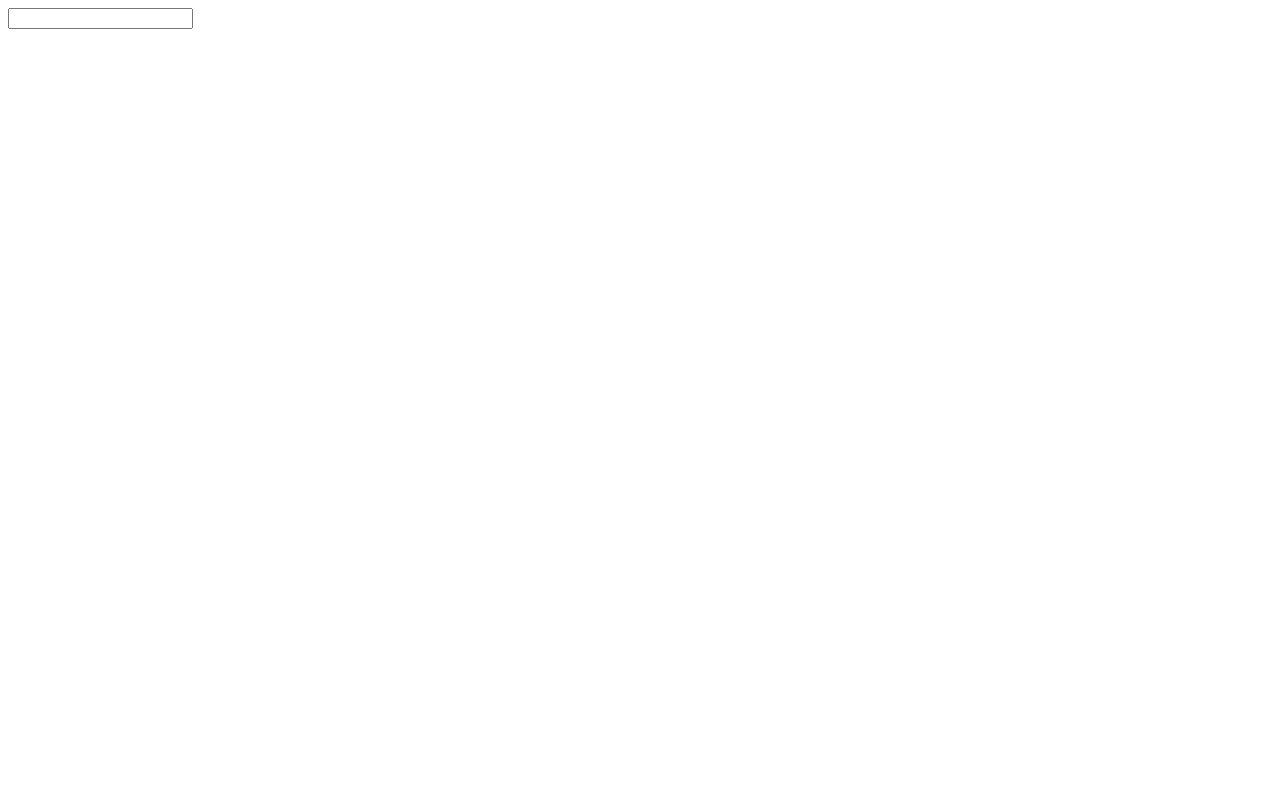
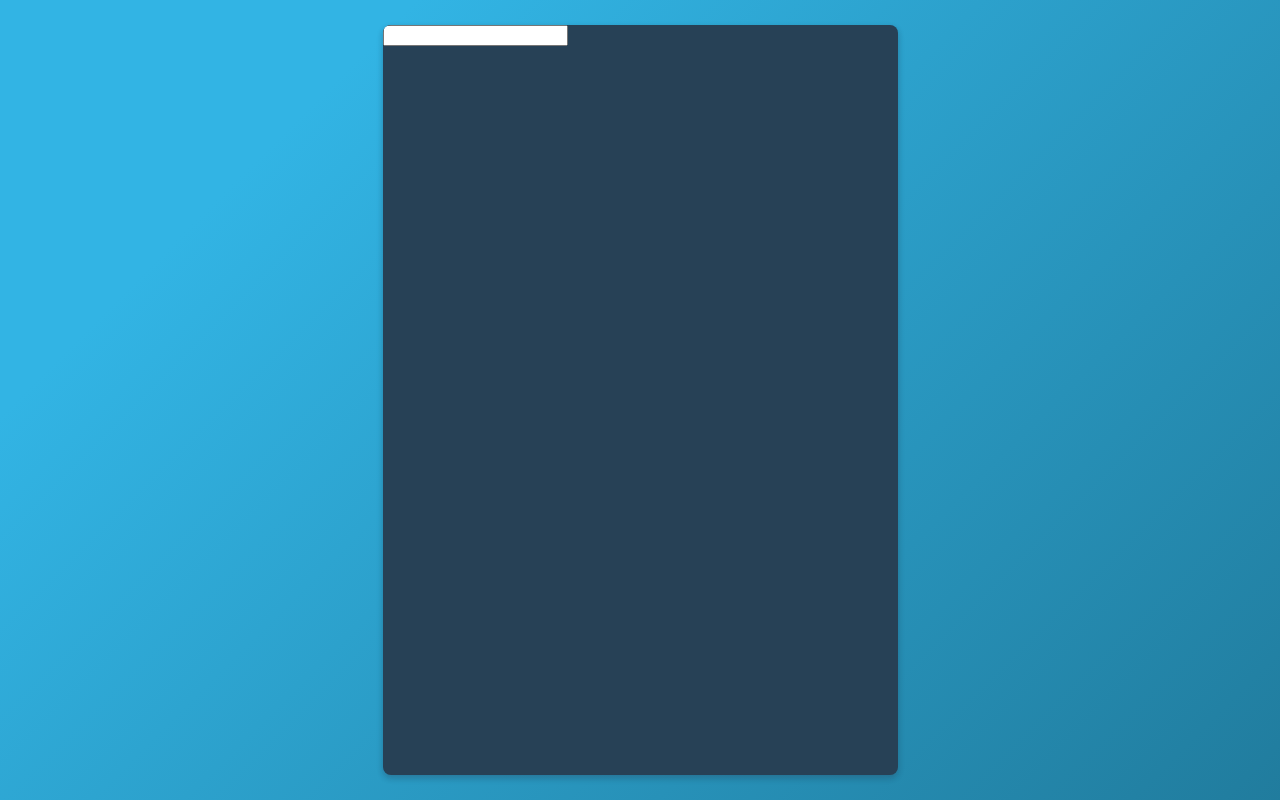
Before and after one commit to JesseSDevaney/javascript-calculator, a React (Create React App) app: page / in a window 1280 px wide. Built offline with nearby package versions, Linux system fonts and the light colour scheme.

Commit message:
Designed Main Component

```diff
--- a/public/index.html
+++ b/public/index.html
@@ -3,6 +3,11 @@
     <head>
         <meta charset="utf-8" />
         <link rel="icon" href="%PUBLIC_URL%/favicon.ico" />
+        <link
+            href="https://fonts.googleapis.com/css?family=Lato:500"
+            rel="stylesheet"
+            type="text/css"
+        />
         <meta name="viewport" content="width=device-width, initial-scale=1" />
         <meta
             name="description"
--- a/src/App.js
+++ b/src/App.js
@@ -1,5 +1,5 @@
 import React from "react";
-import { evaluate } from 'mathjs'
+import { evaluate, round } from 'mathjs'
 import './App.scss';
 
 const DEFAULT_CALCULATION = {
@@ -8,7 +8,7 @@ const DEFAULT_CALCULATION = {
   result: ""
 }
 
-const isDiff = (obj1, obj2) => {
+const isDifferent = (obj1, obj2) => {
   const obj1Keys = Object.keys(obj1);
   const obj2Keys = Object.keys(obj2);
 
@@ -34,6 +34,7 @@ const shouldCaptureKey = (key) => {
   return !ignoreList.includes(key);
 }
 
+
 class App extends React.Component {
   constructor(){
     super();
@@ -41,7 +42,6 @@ class App extends React.Component {
       calculation: DEFAULT_CALCULATION,
       cursorIndex: 0,
       variables: {},
-      menuToggled: false,
       isInputUnfocused: true
     };
 
@@ -61,7 +61,7 @@ class App extends React.Component {
   }
 
   componentWillUnmount(){
-    document.addEventListener("keydown", this.handleUnfocusedInput);
+    document.removeEventListener("keydown", this.handleUnfocusedInput);
   }
 
   executeExpression(){
@@ -71,17 +71,16 @@ class App extends React.Component {
 
     try {
       result = evaluate(expression, variablesAfter);
-    }
-    catch {
-      this.throwMalformedError();
-    }
-
-    if (isDiff(variables, variablesAfter)){
+      if (isDifferent(variables, variablesAfter)){
         this.updateVariables(variablesAfter);
       }
-
       if (result !== "") {
         this.updateResult(result);
+      }
+    }
+    catch (error) {
+      console.error(error);
+      this.throwMalformedError();
     }
   }
 
@@ -91,9 +90,10 @@ class App extends React.Component {
 
   handleUnfocusedInput(event){
     const key = event.key;
-    let { isInputUnfocused } = this.state;
+    let { calculation: { result }, isInputUnfocused } = this.state;
 
     if (key === "Enter") {
+      document.getElementById("input").blur();
       this.executeExpression();
     }
     else if (shouldCaptureKey(key) && isInputUnfocused){
@@ -102,7 +102,11 @@ class App extends React.Component {
 
       switch(key){
         case "Backspace":
-          if (cursorIndex !== 0){
+          if (result !== ""){
+            this.updateCursorIndex(0);
+            this.updateExpression("");
+          }
+          else if (cursorIndex !== 0){
             newExpression = expression.slice(0, cursorIndex - 1) + expression.slice(cursorIndex);
             this.updateCursorIndex(cursorIndex - 1);
             this.updateExpression(newExpression);
@@ -127,10 +131,10 @@ class App extends React.Component {
           this.updateResult("");
           break;
         case "Home":
-            this.setState({cursorIndex: 0});
+          this.updateCursorIndex(0);
           break;
         case "End":
-            this.setState({cursorIndex: expression.length});
+          this.updateCursorIndex(expression.length);
           break;
         default:
           newExpression = expression.slice(0, cursorIndex) + key + expression.slice(cursorIndex)
@@ -142,8 +146,8 @@ class App extends React.Component {
   }
 
   throwMalformedError(){
-    this.setState(state => {
-      const oldCalculation = state.calculation;
+    this.setState(prevState => {
+      const oldCalculation = prevState.calculation;
       const calculationUpdate = {
         isMalformed: true
       };
@@ -169,16 +173,16 @@ class App extends React.Component {
   }
 
   updateFocus(event){
-    this.setState(state => ({
+    this.setState(prevState => ({
       cursorIndex: event.target.selectionStart,
-      isInputUnfocused: !state.isInputUnfocused
+      isInputUnfocused: !prevState.isInputUnfocused
     }));
   }
 
   updateResult(result){
     // called on a successfully executed expression
-    this.setState(state => {
-      const oldCalculation = state.calculation;
+    this.setState(prevState => {
+      const oldCalculation = prevState.calculation;
       const calculationUpdate = {
         isMalformed: false,
         result
@@ -197,33 +201,22 @@ class App extends React.Component {
 
   render() {
     const { expression, isMalformed, result } = this.state.calculation;
-    const variables = this.state.variables;
-    let variablesDisplay = [];
-
-    for (let key in variables) {
-      if(variables.hasOwnProperty(key)){
-        variablesDisplay.unshift(<li key={key}>{key}: {variables[key]}</li>);
-      }
-    }
 
     // TODO: Implement other components
     return (
+      <div class="maintainAspectRatio">
         <main id="calculator">
           {/* TEST CODE */}
           <input
             type="text"
+            id="input"
             value={expression}
             onChange={this.handleFocusedInput}
             onFocus={this.updateFocus}
             onBlur={this.updateFocus}
             />
-        <p>{result}</p>
+          <p>{result !== "" && round(result, 4)}</p>
           <p>{isMalformed && "MalformedExpression"}</p>
-        <div id="variables">
-          <ul>
-            {variablesDisplay}
-          </ul>
-        </div>
 
 
         {/* REAL CODE */}
@@ -240,6 +233,7 @@ class App extends React.Component {
               <History />
               <ButtonContainer /> */}
         </main>
+      </div>
     );
   }
 }
--- a/src/App.scss
+++ b/src/App.scss
@@ -0,0 +1,33 @@
+main {
+    background: #274156;
+    width: 65vh;
+    height: 95vh;
+    max-height: 750px;
+    max-width: 515px;
+    overflow: hidden;
+    border-radius: 0.5rem;
+    box-shadow: rgba(39, 65, 86, 0.16) 0px 3px 6px,
+        rgba(39, 65, 86, 0.23) 0px 3px 6px;
+
+    // input {
+    //     font-family: Lato, serif;
+    //     font-size: 1.2rem;
+    //     background-color: #fbfcff;
+    //     border: inherit;
+    //     border-radius: 0.5rem 0.5rem 0 0;
+    //     width: 99%;
+    //     padding: 0 1%;
+    //     height: 10%;
+
+    //     &:focus {
+    //         outline: none;
+    //     }
+    // }
+}
+
+@media (max-width: 800px) {
+    main {
+        width: 97vw;
+        height: 97vh;
+    }
+}
--- a/src/index.scss
+++ b/src/index.scss
@@ -0,0 +1,14 @@
+html,
+body {
+    padding: 0;
+    margin: 0;
+}
+
+#root {
+    height: 100vh;
+    background: linear-gradient(135deg, #32b4e4 20%, #1c6e8c 120%) no-repeat
+        fixed;
+    display: flex;
+    justify-content: center;
+    align-items: center;
+}
```
Also changed, not shown: 1 other file (tests, documents, lock files or other folders). Lines whose indentation alone changed are shown as unchanged.
